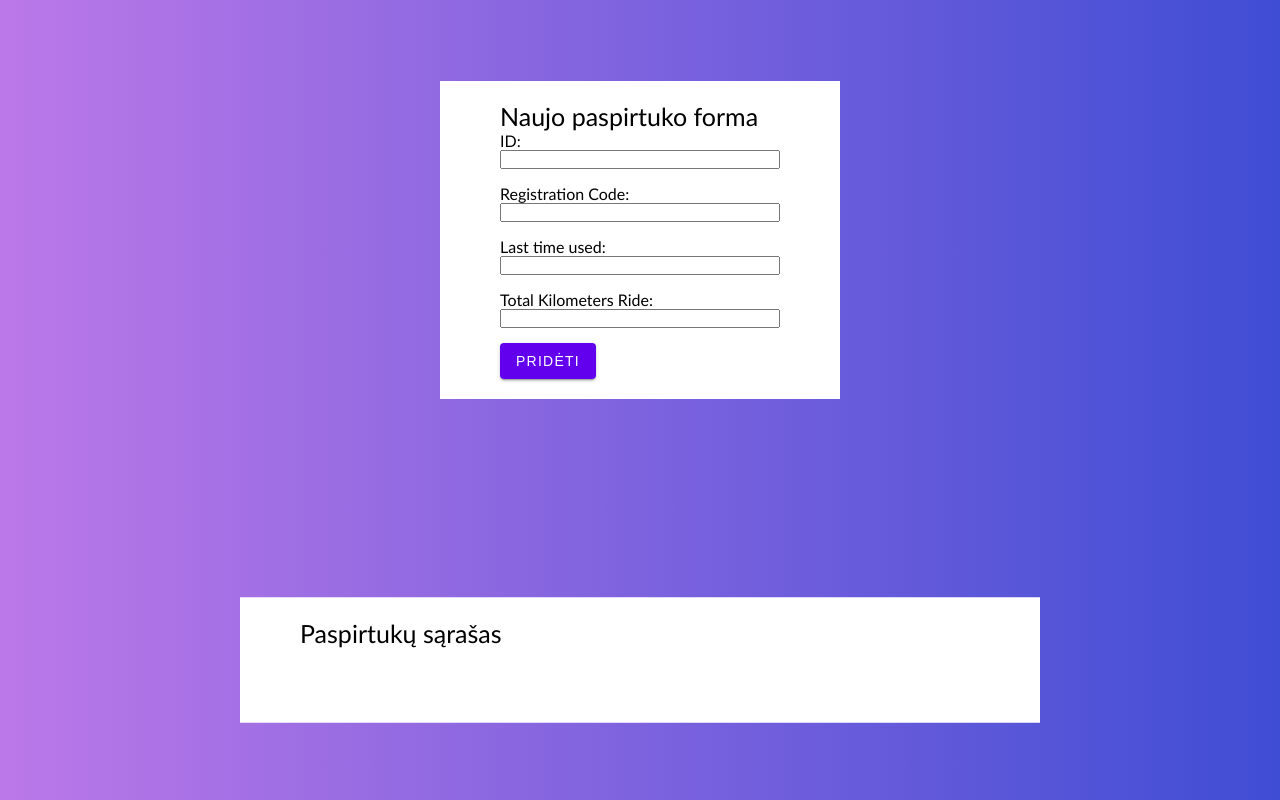
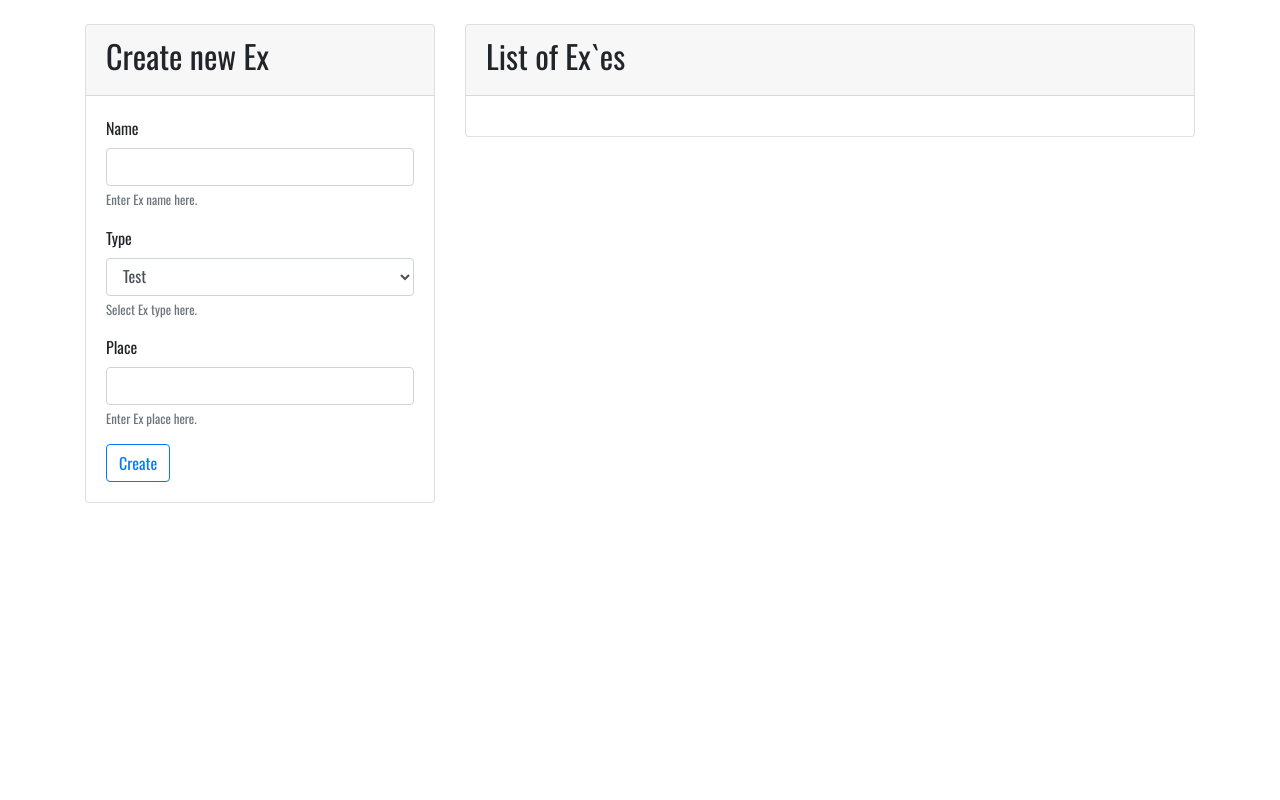
Before and after one commit to julijajarmale/1-Lamos, a React (Create React App) app in the folder r1/: page / in a window 1280 px wide. Built offline with nearby package versions, Linux system fonts and the light colour scheme.

Commit message:
final crud

```diff
--- a/r1/public/index.html
+++ b/r1/public/index.html
@@ -9,6 +9,9 @@
       name="description"
       content="Web site created using create-react-app"
     />
+    <link rel="preconnect" href="https://fonts.googleapis.com">
+<link rel="preconnect" href="https://fonts.gstatic.com" crossorigin>
+<link href="https://fonts.googleapis.com/css2?family=Oswald&display=swap" rel="stylesheet">
     <link rel="apple-touch-icon" href="%PUBLIC_URL%/logo192.png" />
     <!--
       manifest.json provides metadata used when your web app is installed on a
--- a/r1/src/App.jsx
+++ b/r1/src/App.jsx
@@ -1,34 +1,39 @@
-import KoltForm from './Components/Kolt/kolt-form';
-import './kolt.scss';
-import { useState, useEffect} from "react";
-import { create, read, remove} from './Functions/localStorageKolt';
-import KoltList from './Components/Kolt/kolt-lits';
+import { useEffect, useState } from 'react';
+import './bootstrap.css';
+import './crud.scss';
+import Create from './Components/crud/Create';
+import List from './Components/crud/List';
+import { create, edit, read, remove } from './Functions/localStorage';
+import Edit from './Components/crud/Edit';
+// import './App.scss';
+
 
 
 function App() {
 
     const [lastUpdate, setLastUpdate] = useState(Date.now());
-    const [kolt, setKolt] = useState(null);
 
+    const [exes, setExes] = useState(null);
+    const [modalData, setModalData] = useState(null);
 
-    const [createKolt, setCreateKolt] = useState(null);
+    const [createData, setCreateData] = useState(null);
     const [deleteData, setDeleteData] = useState(null);
+    const [editData, setEditData] = useState(null);
 
-   // Read (Kolt-form)
-
+    //Read
     useEffect(() => {
-        setKolt(read());
+        setExes(read());
     }, [lastUpdate]);
 
-    // Create (Kolt-form)
-     useEffect(() => {
-        if (null === createKolt) {
+    // Create
+    useEffect(() => {
+        if (null === createData) {
             return;
         }
-        create(createKolt);
+        create(createData);
         setLastUpdate(Date.now());
 
-    }, [createKolt]);
+    }, [createData]);
 
     // Delete
     useEffect(() => {
@@ -40,30 +45,32 @@
 
     }, [deleteData]);
 
+    // Edit
+    useEffect(() => {
+        if (null === editData) {
+            return;
+        }
+        edit(editData);
+        setLastUpdate(Date.now());
+
+    }, [editData]);
+
     return (
-        <div className="App">
-            <header className="App-header">
+        <>
             <div className="container">
-            <KoltForm setCreateKolt={setCreateKolt}></KoltForm>
+                <div className="row">
+                    <div className="col-4">
+                        <Create setCreateData={setCreateData}></Create>
+                    </div>
+                    <div className="col-8">
+                        <List exes={exes} setDeleteData={setDeleteData} setModalData={setModalData}></List>
+                    </div>
+                </div>
             </div>
-            <div className="container1">
-            <KoltList kolt={kolt} setDeleteData={setDeleteData}></KoltList>
-            </div>
-            </header>
-        </div>
+            <Edit setEditData={setEditData} modalData={modalData} setModalData={setModalData}></Edit>
+        </>
     );
-}
-
-export default App;
 
 
-//
-//<main class="container">
-//<form class="form">
-//    <div class="form-row">
-//        <h1>Get In Touch</h1>
-//    </div>
-//    <div class="form-row">
-//        <input type="text" class="input input1" placeholder="First Name">
-//        <input type="text" class="input input1" placeholder="Last Name" >
-//    </div>
+}
+export default App;
--- a/r1/src/Components/crud/Edit.jsx
+++ b/r1/src/Components/crud/Edit.jsx
@@ -1,4 +1,25 @@
-function Edit({modalData, setModalData}) {
+import { useEffect, useState } from "react";
+
+function Edit({ modalData, setModalData, setEditData }) {
+
+    const [name, setName] = useState('');
+    const [type, setType] = useState('1');
+    const [place, setPlace] = useState('');
+
+    useEffect(() => {
+        if (null === modalData) {
+            return;
+        }
+        setName(modalData.name);
+        setType(modalData.type);
+        setPlace(modalData.place);
+    }, [modalData]);
+
+    const handleEdit = () => {
+        const data = {name, type, place, id: modalData.id};
+        setEditData(data);
+        setModalData(null);
+    }
 
     if (null === modalData) {
         return null;
@@ -9,17 +30,35 @@
             <div className="modal-dialog modal-dialog-centered">
                 <div className="modal-content">
                     <div className="modal-header">
-                        <h5 className="modal-title">Modal title</h5>
-                        <button type="button" className="close" onClick={()=>setModalData(null)}>
+                        <h5 className="modal-title">Ex Changer</h5>
+                        <button type="button" className="close" onClick={() => setModalData(null)}>
                             <span>&times;</span>
                         </button>
                     </div>
                     <div className="modal-body">
-                        <p>Modal body text goes here.</p>
+                        <div className="form-group">
+                            <label>Name</label>
+                            <input type="text" className="form-control" onChange={e => setName(e.target.value)} value={name} />
+                            <small className="form-text text-muted">Enter Ex name here.</small>
+                        </div>
+                        <div className="form-group">
+                            <label>Type</label>
+                            <select className="form-control" onChange={e => setType(e.target.value)} value={type}>
+                                <option value="1">Test</option>
+                                <option value="2">Written</option>
+                                <option value="3">Spoken</option>
+                            </select>
+                            <small className="form-text text-muted">Select Ex type here.</small>
+                        </div>
+                        <div className="form-group">
+                            <label>Place</label>
+                            <input type="text" className="form-control" onChange={e => setPlace(e.target.value)} value={place} />
+                            <small className="form-text text-muted">Enter Ex place here.</small>
+                        </div>
                     </div>
                     <div className="modal-footer">
-                        <button type="button" className="btn btn-outline-secondary" onClick={()=>setModalData(null)}>Close</button>
-                        <button type="button" className="btn btn-outline-primary">Save changes</button>
+                        <button type="button" className="btn btn-outline-secondary" onClick={() => setModalData(null)}>Close</button>
+                        <button type="button" className="btn btn-outline-primary" onClick={handleEdit}>Save changes</button>
                     </div>
                 </div>
             </div>
--- a/r1/src/Components/crud/Ex.jsx
+++ b/r1/src/Components/crud/Ex.jsx
@@ -13,7 +13,7 @@
             <div className="item">
                 <div className="content">
                     <b>{ex.name}</b>
-                    <span>{['Test', 'Written', 'Spoken'][--ex.type]}</span>
+                    <span>{['Test', 'Written', 'Spoken'][ex.type - 1]}</span>
                     <i>{ex.place}</i>
                 </div>
                 <div className="buttons">
--- a/r1/src/Functions/localStorage.js
+++ b/r1/src/Functions/localStorage.js
@@ -32,3 +32,14 @@
     data = JSON.stringify(data);
     localStorage.setItem(key, data);
 }
+
+export function edit(obj) {
+    let data = localStorage.getItem(key);
+    if (null === data) {
+        data = JSON.stringify([]);
+    }
+    data = JSON.parse(data);
+    data = data.map(oldObject => oldObject.id !== obj.id ? oldObject : obj);
+    data = JSON.stringify(data);
+    localStorage.setItem(key, data);
+}
--- a/r1/src/crud.scss
+++ b/r1/src/crud.scss
@@ -1,3 +1,7 @@
+body{
+    font-family: Oswald;
+}
+
 .list-group-item{
     .item{
         display: flex;
```
Also changed, not shown: r1/src/Crud.jsx (deleted, +0 -65 lines), r1/src/Kolt.jsx (added, +69 -0 lines).
